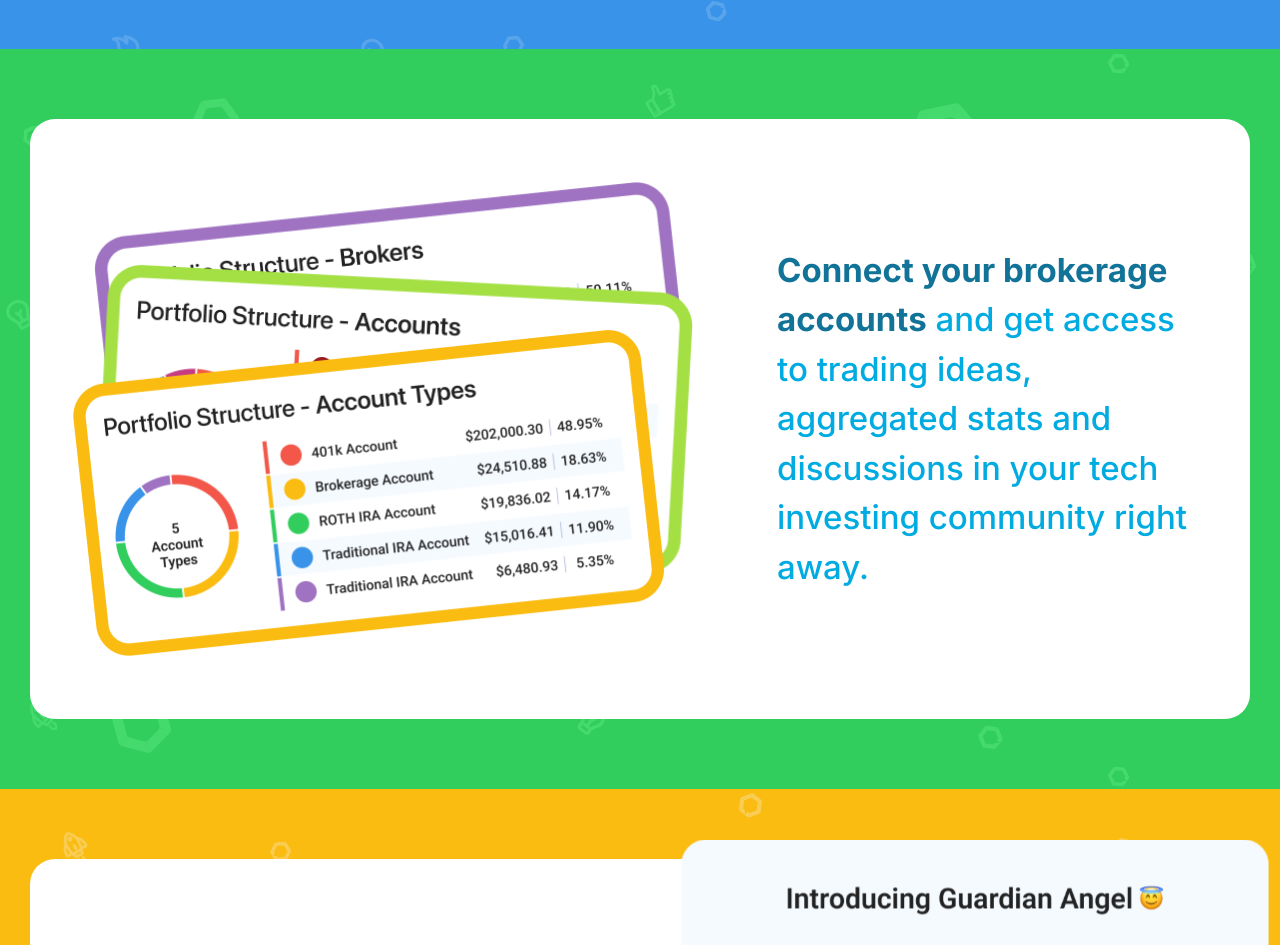
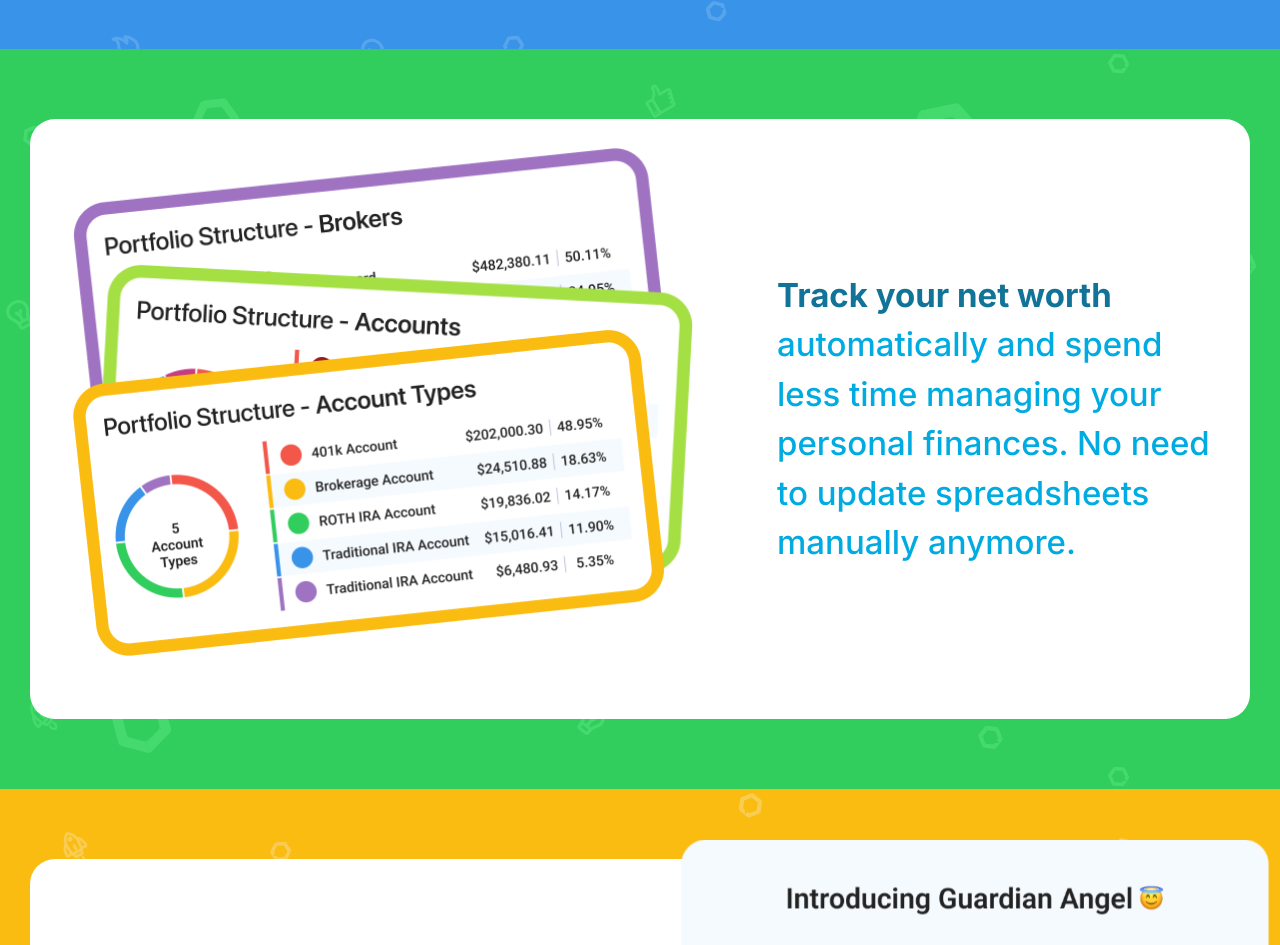
Before and after one commit to yousafsabir/Stockclubs-landing-page, a Next.js app: page / in a window 1280 px wide. Shown: the part 2390-3335 px from the top of the page. Built offline with nearby package versions, Linux system fonts and the light colour scheme.

Commit message:
feat (ui): added transformations to the Track Section

```diff
--- a/src/app/_components/Track.jsx
+++ b/src/app/_components/Track.jsx
@@ -5,23 +5,23 @@ export default function Brokerage() {
         <section className="py-[70px] px-[30px] bg-track-bg">
             <div className="px-[40px] bg-white py-[60px] max-w-[1512px] rounded-[25px] mx-auto">
                 <div className="max-w-[1209px] flex gap-[65px] mx-auto items-center">
-                    <div className="min-w-[642px] relative h-[480px]">
+                    <div className="min-w-[642px] group relative h-[480px]">
                         <Image
-                            className="absolute top-0 -translate-x-1/2 left-1/2"
+                            className="absolute -top-[7%] group-hover:top-[3%] left-0 transition-all duration-500"
                             src="/track-pic-1.png"
                             width={600}
                             height={350}
                             alt="Track Illustrations"
                         />
                         <Image
-                            className="absolute top-[50%] -translate-y-[50%] left-6"
+                            className="absolute top-[50%] -translate-y-[50%] group-hover:top-[80%] group-hover:-translate-y-[80%] left-6 transition-all duration-500"
                             src="/track-pic-2.png"
                             width={600}
                             height={350}
                             alt="Track Illustrations"
                         />
                         <Image
-                            className="absolute left-0 bottom-0"
+                            className="absolute group-hover:scale-[1.10] transition-all duration-500 left-0 bottom-0"
                             src="/track-pic-3.png"
                             width={600}
                             height={350}
@@ -30,10 +30,11 @@ export default function Brokerage() {
                     </div>
                     <h2 className="text-[33px] font-medium">
                         <span className="text-primary-dark font-bold">
-                            Connect your brokerage accounts
+                            Track your net worth
                         </span>{" "}
-                        and get access to trading ideas, aggregated stats and
-                        discussions in your tech investing community right away.
+                        automatically and spend less time managing your personal
+                        finances. No need to update spreadsheets manually
+                        anymore.
                     </h2>
                 </div>
             </div>
```
